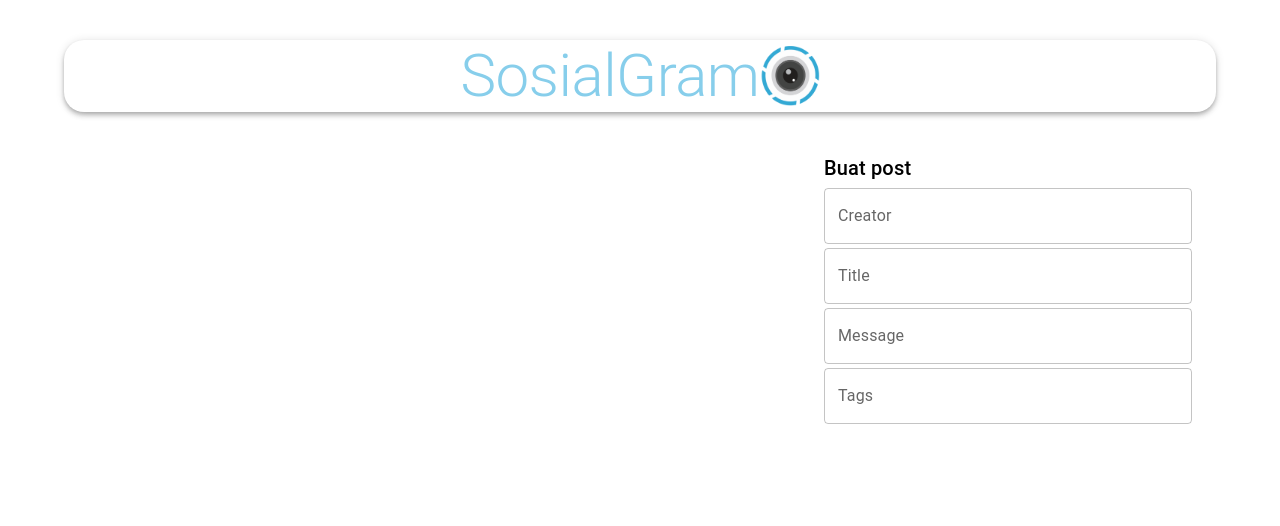
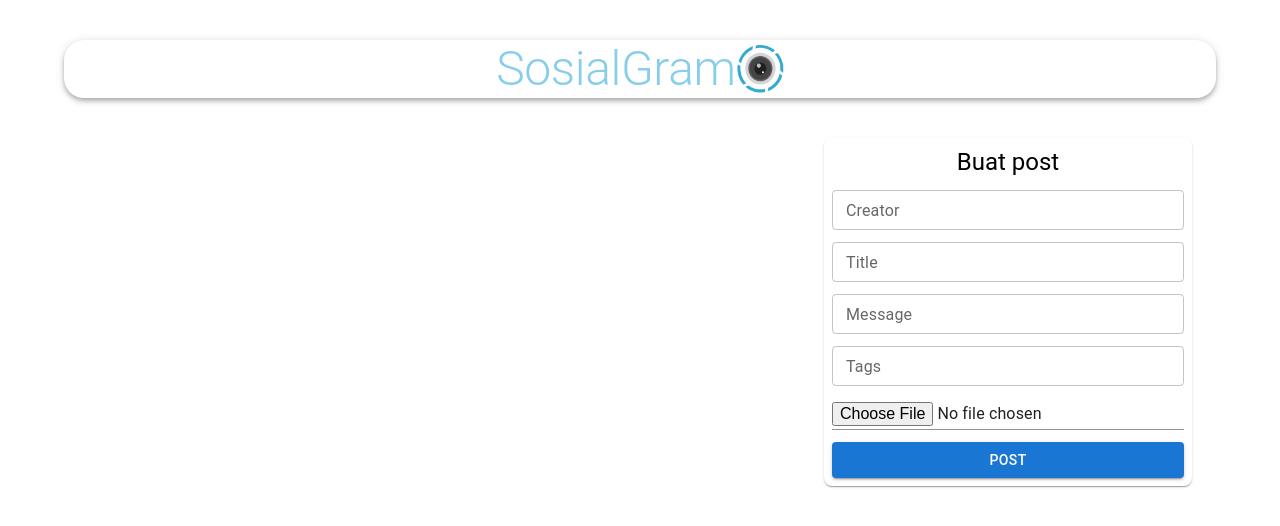
Before and after one commit to fhadlan/sosialmedia-MERN, a React (Create React App) app in the folder client/: page / in a window 1280 px wide. Shown: the top 526 px of the page. Built offline with nearby package versions, Linux system fonts and the light colour scheme; no server answers; the HTML template or start-up script is replaced by a standard one.

Commit message:
buat post data kurang gambar

```diff
--- a/client/src/App.js
+++ b/client/src/App.js
@@ -9,8 +9,8 @@ import {
 } from "@mui/material";
 
 /**IMPORT COMPONENT */
-import Posts from "./features/Posts/Posts";
-import Post from "./features/Posts/Post";
+import Posts from "./components/posts/Posts";
+import Post from "./components/posts/post/Post";
 import PostForm from "./components/Form/PostForm";
 import logo from "./images/memories-Logo.png";
 
@@ -29,10 +29,10 @@ const App = () => {
           alignItems: "center",
         }}
       >
-        <Typography variant="h2" align="left" color="skyblue">
+        <Typography variant="h2" align="left" color="skyblue" fontSize={"3rem"}>
           SosialGram
         </Typography>
-        <img src={logo} alt="memories" height="60" width={60} />
+        <img src={logo} alt="memories" height="48rem" width={"48rem"} />
       </AppBar>
       <Grow in>
         <Container>
--- a/client/src/app/store.js
+++ b/client/src/app/store.js
@@ -1,8 +1,8 @@
 import { configureStore } from "@reduxjs/toolkit";
-import postsSlice from "../features/Posts/postsSlice";
+import postsReducer from "../features/Posts/postsSlice";
 
 export const store = configureStore({
   reducer: {
-    posts: postsSlice,
+    posts: postsReducer,
   },
 });
--- a/client/src/components/Form/PostForm.js
+++ b/client/src/components/Form/PostForm.js
@@ -1,8 +1,11 @@
 import React from "react";
 import { useState } from "react";
-import { Box, Paper, TextField, Typography } from "@mui/material";
+import { Box, Button, Input, TextField, Typography } from "@mui/material";
+import { useDispatch } from "react-redux";
+import { createPost } from "../../features/Posts/postsSlice";
 
 const PostForm = () => {
+  const dispatch = useDispatch();
   const [postData, setPostData] = useState({
     creator: "",
     title: "",
@@ -10,17 +13,71 @@ const PostForm = () => {
     tags: "",
     selectedFile: "",
   });
-  const handleSubmit = () => {};
+
+  const clearPost = () => {
+    setPostData();
+  };
+  const handleChange = (event) => {
+    const { name, value } = event.target;
+    setPostData({ ...postData, [name]: value });
+  };
+
+  const handleSubmit = (e) => {
+    e.preventDefault();
+    console.log("handlesubmit", postData);
+    dispatch(createPost(postData));
+  };
+
   return (
-    <form onSubmit={handleSubmit}>
-      <Box display={"flex"} flexDirection={"column"} rowGap={0.5}>
-        <Typography variant="h6">Buat post</Typography>
-        <TextField name="creator" variant="outlined" label="Creator" />
-        <TextField name="title" variant="outlined" label="Title" />
-        <TextField name="message" variant="outlined" label="Message" />
-        <TextField name="tags" variant="outlined" label="Tags" />
-      </Box>
-    </form>
+    <Box
+      component={"form"}
+      onSubmit={handleSubmit}
+      display={"flex"}
+      flexDirection={"column"}
+      rowGap={1.5}
+      boxShadow={1}
+      padding={1}
+      borderRadius={2}
+    >
+      <Typography variant="h5" textAlign={"center"}>
+        Buat post
+      </Typography>
+      <TextField
+        name="creator"
+        size="small"
+        label="Creator"
+        onBlur={(e) => handleChange(e)}
+      />
+      <TextField
+        name="title"
+        size="small"
+        label="Title"
+        onBlur={(e) => handleChange(e)}
+      />
+      <TextField
+        name="message"
+        size="small"
+        label="Message"
+        onBlur={(e) => handleChange(e)}
+      />
+      <TextField
+        name="tags"
+        size="small"
+        label="Tags"
+        onBlur={(e) => handleChange(e)}
+      />
+      <Input
+        type="file"
+        label="Image"
+        multiline={false}
+        onChange={(e) =>
+          setPostData({ ...postData, selectedFile: e.target.files[0] })
+        }
+      />
+      <Button type="submit" variant="contained">
+        Post
+      </Button>
+    </Box>
   );
 };
 
--- a/client/src/features/Posts/Posts.js
+++ b/client/src/components/posts/Posts.js
@@ -1,23 +1,33 @@
 import React from "react";
 import { useDispatch, useSelector } from "react-redux";
 import { useEffect } from "react";
-import { fetchPosts, getPostsStatus, selectAllPosts } from "./postsSlice";
-import Post from "./Post";
+import {
+  fetchPosts,
+  getPostsStatus,
+  selectAllPosts,
+} from "../../features/Posts/postsSlice";
 
 const Posts = () => {
   const dispatch = useDispatch();
 
   const posts = useSelector(selectAllPosts);
   const postsStatus = useSelector(getPostsStatus);
+  console.log("post status:", postsStatus);
+  console.log("posts:", posts);
 
   useEffect(() => {
     if (postsStatus === "idle") {
+      console.log("triggered effect");
       dispatch(fetchPosts());
     }
   }, [postsStatus, dispatch]);
 
   let content;
+  console.log(postsStatus);
   switch (postsStatus) {
+    case "idle":
+      content = <div>idle</div>;
+      break;
     case "loading":
       content = <div>Loading</div>;
       break;
@@ -29,7 +39,6 @@ const Posts = () => {
       break;
   }
 
-  console.log(posts.posts);
   return <>{content} </>;
 };
 
--- a/client/src/features/Posts/postsSlice.js
+++ b/client/src/features/Posts/postsSlice.js
@@ -4,39 +4,51 @@ import axios from "axios";
 const apiUrl = "http://localhost:5000/api/posts";
 
 const initialState = {
-  posts: [],
+  values: [],
   status: "idle",
   error: null,
 };
 
 export const fetchPosts = createAsyncThunk("posts/fetchPosts", async () => {
   const response = await axios.get(apiUrl);
+  console.log(response.data);
   return response.data;
 });
+
+export const createPost = createAsyncThunk(
+  "posts/createPost",
+  async (newPost) => {
+    const response = await axios.post(apiUrl, newPost);
+    return response.data;
+  }
+);
 
 const postsSlice = createSlice({
   name: "posts",
   initialState,
-  reducers: {
-    extraReducer(builder) {
+  reducers: {},
+  extraReducers: (builder) => {
     builder
-        .addCase(fetchPosts.pending, (state, action) => {
+      .addCase(fetchPosts.pending, (state) => {
         state.status = "loading";
       })
       .addCase(fetchPosts.fulfilled, (state, action) => {
         state.status = "succeeded";
-          state.posts = state.posts.concat(action.payload);
+        state.values.push(...action.payload);
       })
       .addCase(fetchPosts.rejected, (state, action) => {
         state.status = "Failed";
-          state.error = action.error.message;
+        state.values = action.error.message;
+      })
+      .addCase(createPost.fulfilled, (state, action) => {
+        state.status = "succeeded";
+        state.values.push(action.payload);
       });
-    },
   },
 });
 
-export const selectAllPosts = (state) => state.posts;
-export const getPostsStatus = (state) => state.status;
+export const selectAllPosts = (state) => state.posts.values;
+export const getPostsStatus = (state) => state.posts.status;
 
 export const {} = postsSlice.actions;
 export default postsSlice.reducer;
```
Also changed, not shown: client/src/components/posts/post/Post.js (renamed from client/src/features/Posts/Post.js), 2 other files (tests, documents, lock files or other folders). Lines whose indentation alone changed are shown as unchanged.
